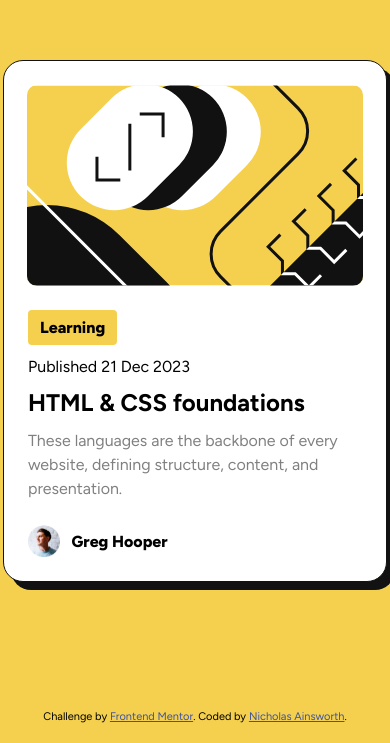
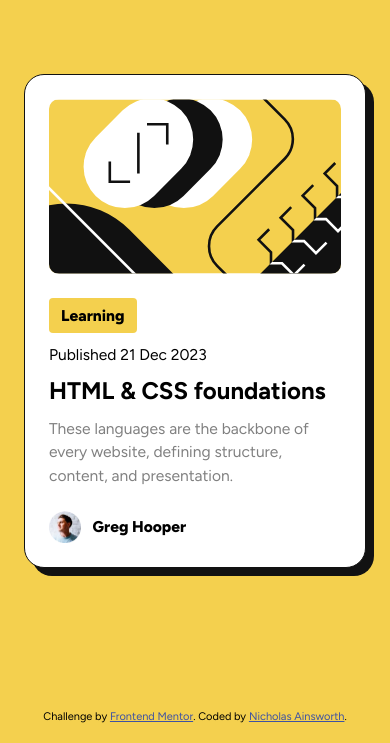
Before and after one commit to nainsworth/blog-preview-card, a plain HTML site: page index.html in a window 390 px wide. Shown: the part 101-844 px from the top of the page. Drawn offline with Linux system fonts and the light colour scheme.

Commit message:
Fix card fluid width and add fluid typography

```diff
--- a/index.html
+++ b/index.html
@@ -27,7 +27,7 @@
         --font-outfit: "Figtree";
         --font-regular: 500;
         --font-bold: 800;
-        --font-size: 16px;
+        --font-size: clamp(10px, 4vw, 16px);
       }
 
       *,
@@ -37,7 +37,6 @@
         padding: 0;
         box-sizing: border-box;
         font-family: var(--font-outfit);
-        /* font-size: clamp(.5rem 2rem 2rem); */
       }
 
       p {
@@ -68,10 +67,12 @@
         align-items: center;
         padding: 24px;
         gap: 24px;
+        margin: 24px;
       }
 
       .blog-img {
         border-radius: 10px;
+        max-width: 100%;
       }
       .content {
         display: flex;
```
